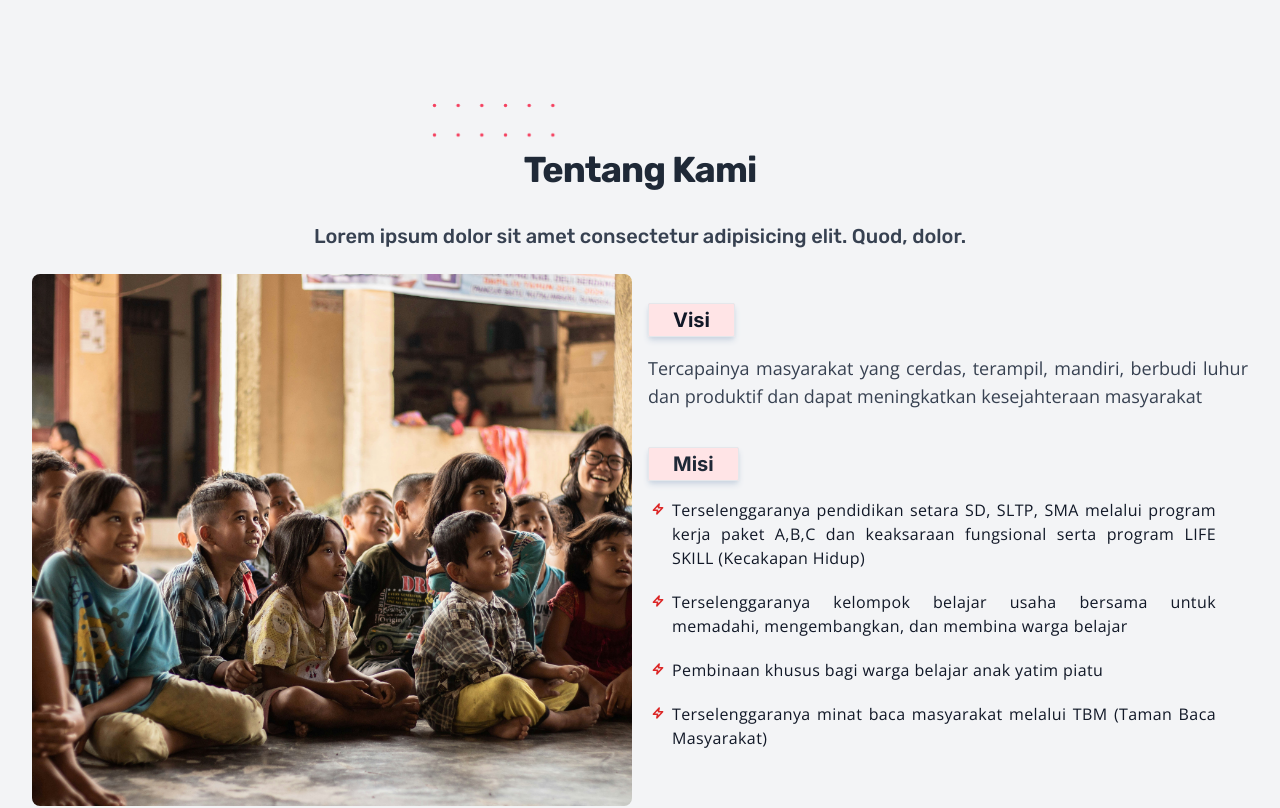
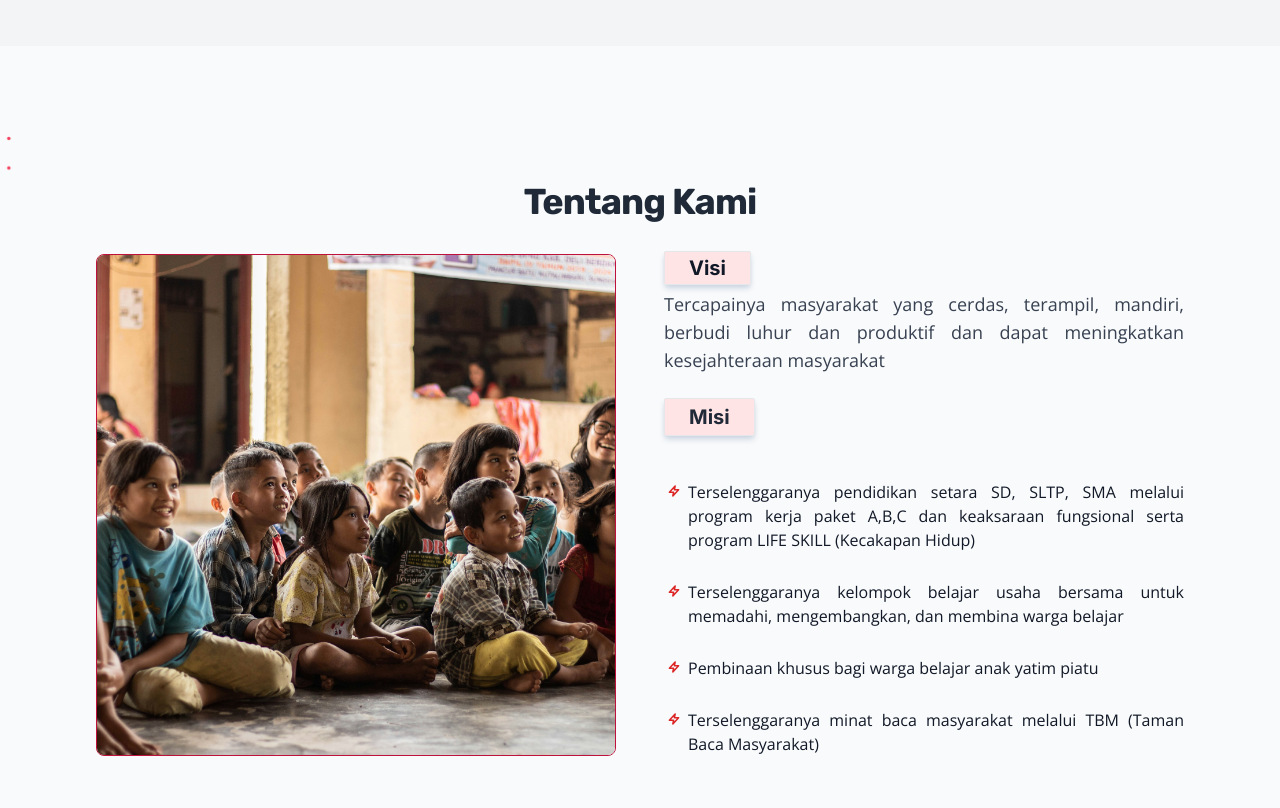
Before and after one commit to nathAd17/vue-school, a Vue app: page /about in a window 1280 px wide. Shown: the part 1756-2564 px from the top of the page. Built offline with nearby package versions, Linux system fonts and the light colour scheme.

Commit message:
update about-section

```diff
--- a/index.html
+++ b/index.html
@@ -16,15 +16,10 @@
     <link
       href="https://fonts.googleapis.com/css2?family=Inter:wght@200;300;400;500;600;700;800&family=Open+Sans:wght@400;600;700;800&family=Rubik:wght@300;400;500;600;700;800&display=swap"
       rel="stylesheet">
-    <link href="https://unpkg.com/aos@2.3.1/dist/aos.css" rel="stylesheet">
   </head>
 
   <body>
     <div id="app"></div>
-    <script src="https://unpkg.com/aos@2.3.1/dist/aos.js"></script>
-    <script setup>
-      AOS.init();
-    </script>
     <script type="module" src="/src/main.js"></script>
   </body>
 
--- a/src/views/layouts/Header.vue
+++ b/src/views/layouts/Header.vue
@@ -35,7 +35,7 @@
             <ul class="lg:flex items-center hidden space-x-8">
                 <li>
                     <a href="#"
-                        class="bg-rose-700 hover:bg-rose-800 focus:ring-4 focus:ring-rose-300 inline-flex items-center justify-center p-2 text-base font-medium text-center text-gray-100 transition-colors duration-300 ease-in-out rounded-lg">
+                        class="bg-rose-700 hover:bg-rose-800 focus:ring-4 focus:ring-rose-300 inline-flex items-center justify-center p-2 text-base font-semibold text-center text-gray-100 transition-colors duration-300 ease-in-out rounded-lg">
                         Daftar
                         <svg class="ms-2 rtl:rotate-180 w-3 h-3" aria-hidden="true" xmlns="http://www.w3.org/2000/svg"
                             fill="none" viewBox="0 0 14 10">
--- a/src/views/sections/AboutSection.vue
+++ b/src/views/sections/AboutSection.vue
@@ -1,6 +1,5 @@
 <script setup>
 import mission from '../../data/mission.js'
-
 </script>
 <template>
     <section class="bg-gray-100">
@@ -9,7 +8,7 @@ import mission from '../../data/mission.js'
                 <h1 class="font-rubik md:text-left max-w-xl mb-10 text-4xl font-extrabold leading-none tracking-tight text-center text-gray-800"
                     data-aos="fade-right" data-aos-offset="200" data-aos-easing="ease-in-sine">
                     Sambutan Kepala Sekolah</h1>
-                <p class="font-opensans lg:mb-8 md:text-lg lg:text-xl max-w-2xl mb-6 font-medium text-gray-700"
+                <p class="font-opensans lg:mb-8 md:text-lg lg:text-xl max-w-xl mb-6 font-medium text-gray-700"
                     data-aos="fade-right" data-aos-offset="200" data-aos-easing="ease-in-sine">
                     Selamat datang di PKBM Yeremia, tempat pendidikan yang mencerahkan setiap langkah. Sebagai
                     Kepala Sekolah, kami bangga
@@ -45,9 +44,8 @@ import mission from '../../data/mission.js'
             </div>
         </div>
     </section>
-    <div id="about" class="sm:py-8 lg:py-20 py-10 bg-gray-100">
-        <div class="md:px-8 max-w-screen-xl px-4 mx-auto">
-            <div class="font-rubik lg:pt-0 pt-8 mx-auto text-center">
+    <section id="about" class="pt-28 pb-6 text-slate-700 bg-gray-50">
+        <div class="sm:max-w-xl md:max-w-full lg:max-w-screen-xl md:px-24 lg:px-84 pb-28 px-4 mx-auto">
             <span class="relative inline-block">
                 <svg viewBox="0 0 52 24"
                     class="fill-rose-500 -left-24 text-rose-gray-100 lg:w-32 lg:-ml-28 lg:-mt-10 sm:block absolute top-0 z-0 hidden w-32 -mt-8 -ml-20">
@@ -60,46 +58,35 @@ import mission from '../../data/mission.js'
                     </rect>
                 </svg>
             </span>
-                <h1 class="mb-8 text-4xl font-bold tracking-tight text-center text-gray-800" data-aos="fade-up"
+            <h1 class="mb-8 font-rubik text-4xl font-bold tracking-tight text-center text-gray-800" data-aos="fade-up"
                 data-aos-duration="500">
                 Tentang Kami
             </h1>
-                <p class="sm:text-xl font-medium text-gray-700" data-aos="fade-up" data-aos-delay="300"
-                    data-aos-duration="500">
-                    Lorem ipsum dolor sit amet consectetur adipisicing elit. Quod, dolor.</p>
+            <div class="lg:grid-cols-2 grid gap-12 row-gap-8">
+                <div class="lg:w-full relative" data-aos="zoom-in-up" data-aos-duration="1000" data-aos-delay="200">
+                    <img class="lg:w-full object-cover h-full border border-rose-700 rounded-lg" src="/album/img-about.jpg"
+                        alt="about-img" data-aos="zoom-in-up" data-aos-duration="1000" data-aos-delay="200" />
                 </div>
-            <div class="md:grid-cols-2 grid gap-4 mt-6">
-                <!-- images - start -->
-                <div class="lg:grid-cols-5 grid">
-                    <div class="lg:col-span-5 relative overflow-hidden bg-gray-100 rounded-lg">
-                        <img src="/album/img-about.jpg" loading="lazy" alt="Photo by Himanshu Dewangan"
-                            class="object-cover object-center w-full h-full" />
-                    </div>
-                </div>
-                <!-- images - end -->
-
-                <!-- content - start -->
-                <div class="md:py-8">
-                    <div class="md:mb-3 mb-2">
+                <div class="flex flex-col justify-center">
+                    <div class="max-w-xl mb-6">
                         <span data-aos="zoom-in" data-aos-delay="300"
                             class="font-inter bg-rose-100 shadow-slate-300 px-6 py-1 text-xl font-bold text-left text-gray-900 border border-gray-200 rounded-sm shadow-md">Visi
                         </span>
-                    </div>
-                    <div class="md:mb-10 flex items-center gap-3 mb-6">
                         <p data-aos="fade-left" data-aos-delay="200" data-aos-easing="ease-in-sine"
                             class="md:text-lg font-opensans mt-2 text-base font-medium text-justify text-gray-700">
                             Tercapainya masyarakat yang cerdas, terampil, mandiri, berbudi luhur dan produktif dan dapat
                             meningkatkan kesejahteraan masyarakat
                         </p>
                     </div>
-                    <div class="md:mb-6 mb-4">
+                    <div class="max-w-xl mb-6">
                         <span data-aos="zoom-in" data-aos-delay="300"
-                            class="font-inter bg-rose-100 shadow-slate-300 px-6 py-1 text-xl font-bold text-left text-gray-800 border border-gray-200 rounded-sm shadow-md">Misi
+                            class="font-inter bg-rose-100 shadow-slate-300 inline-block px-6 py-1 text-xl font-bold text-left text-gray-800 border border-gray-200 rounded-sm shadow-md">Misi
                         </span>
-
-                        <ul class="pr-8 mt-5 space-y-3" v-for="misi in mission" :key="misi.id">
+                    </div>
+                    <div class="md:flex-nowrap flex flex-col flex-wrap items-start gap-2">
+                        <ul class=" mt-5 space-y-3" v-for="misi in mission" :key="misi.id">
                             <li data-aos="zoom-in-up" data-aos-delay="500"
-                                class="font-opensans flex text-base font-medium tracking-wide text-justify text-gray-900">
+                                class="font-opensans flex text-base font-medium tracking-normal text-left md:text-justify text-gray-900">
                                 <span class="mr-1">
                                     <svg class="w-5 h-5 mt-px text-red-600" stroke="currentColor" viewBox="0 0 52 52">
                                         <polygon stroke-width="4" stroke-linecap="round" stroke-linejoin="round" fill="none"
@@ -111,8 +98,8 @@ import mission from '../../data/mission.js'
                         </ul>
                     </div>
                 </div>
-                <!-- content - end -->
+
             </div>
         </div>
-    </div>
+    </section>
 </template>
--- a/src/views/sections/ContactSection.vue
+++ b/src/views/sections/ContactSection.vue
@@ -1,5 +1,5 @@
 <template>
-    <section id="contact" class="bg-gray-100">
+    <section id="contact" class="bg-gray-50">
         <div
             class="sm:max-w-xl md:max-w-full lg:max-w-screen-xl md:px-24 lg:px-8 rounded-b-2xl relative px-4 py-20 mx-auto">
             <div class="lg:mb-16 font-rubik max-w-screen-md mx-auto mb-8 text-center">
--- a/src/views/sections/ServiceSection.vue
+++ b/src/views/sections/ServiceSection.vue
@@ -1,6 +1,10 @@
 <script setup>
 import services from "../../data/services.js";
-import { ref } from 'vue';
+import { onMounted } from "vue"
+import AOS from "aos"
+onMounted(() => {
+    AOS.init();
+})
 </script>
 <template>
     <section id="service" class="bg-gray-200">
@@ -35,7 +39,7 @@ import { ref } from 'vue';
             <div class="md:grid-cols-2 font-rubik lg:grid-cols-3 grid gap-5 mb-8">
                 <div v-for="service in services" :key="service.id"
                     class="hover:-translate-y-2 bg-gray-50 border-rose-300 p-5 duration-300 transform border-2 border-dashed rounded shadow-sm"
-                    data-aos="fade-right" data-aos-delay="300" data-aos-duration="300">
+                    data-aos="fade-right" data-aos-delay="300" data-aos-duration="1000">
                     <div class="bg-indigo-50 flex items-center justify-center w-8 h-8 mb-4 rounded-full">
                         <svg class="text-rose-400 w-6 h-6" stroke="currentColor" viewBox="0 0 52 52">
                             <polygon stroke-width="3" stroke-linecap="round" stroke-linejoin="round" fill="none"
@@ -48,7 +52,7 @@ import { ref } from 'vue';
                     </p>
                     <div class="detail-cta mx-auto mt-4">
                         <button
-                            class="bg-gray-50 hover:bg-gray-200 rounded-xl shadow-gray-400 flex items-center justify-center p-2 transition-colors duration-500 ease-in-out border border-gray-400 shadow-md">Detail
+                            class="bg-gray-50 hover:bg-gray-200 rounded-xl shadow-gray-400 flex items-center justify-center p-2 transition-colors duration-500 ease-in-out border border-gray-400 shadow-md">Daftar
                             <svg class="w-6 h-6 text-gray-800" aria-hidden="true" xmlns="http://www.w3.org/2000/svg"
                                 fill="none" viewBox="0 0 24 24">
                                 <path stroke="currentColor" stroke-linecap="round" stroke-linejoin="round" stroke-width="2"
```
Also changed, not shown: src/views/sections/FaqSection.vue (deleted, +0 -41 lines). Lines whose indentation alone changed are shown as unchanged.
